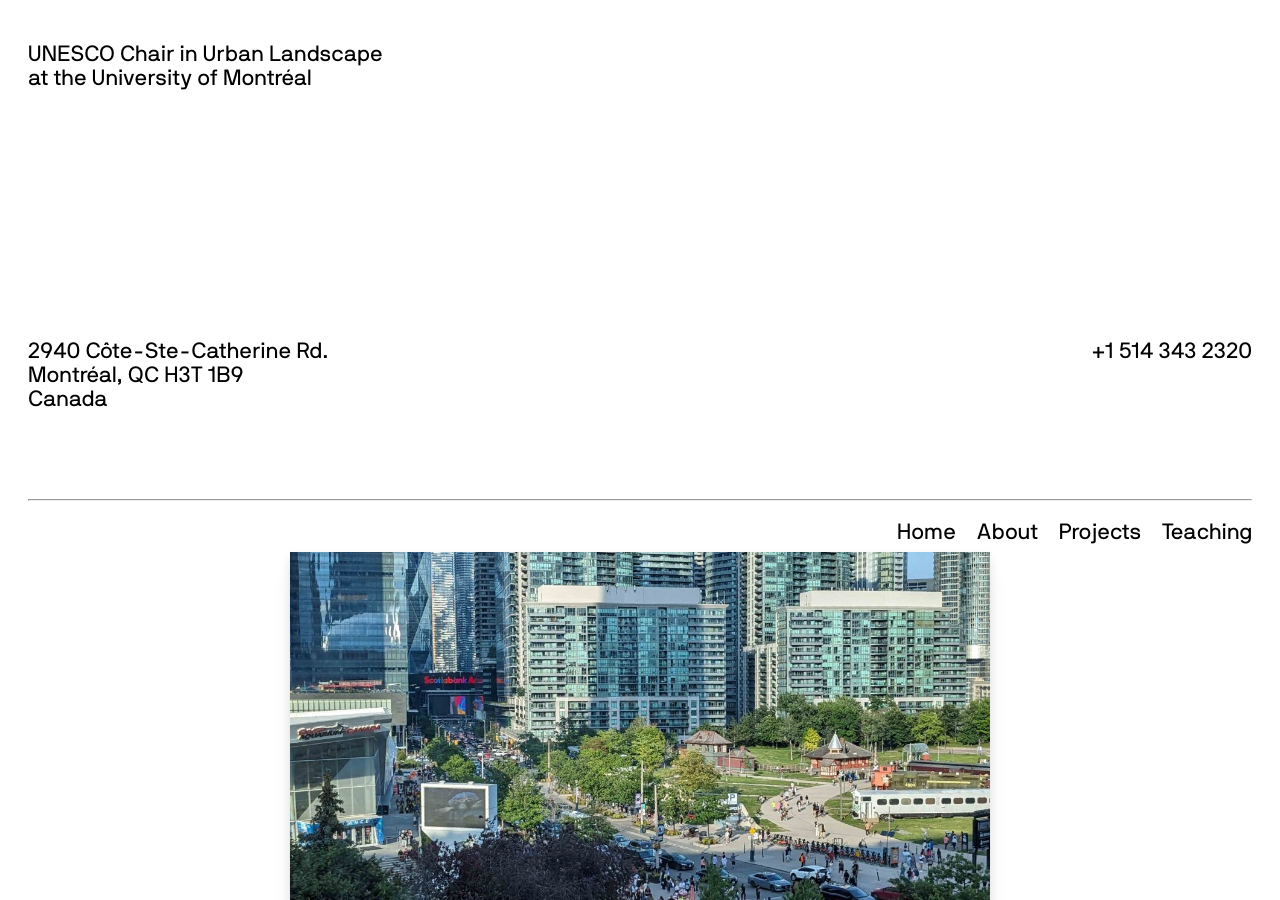
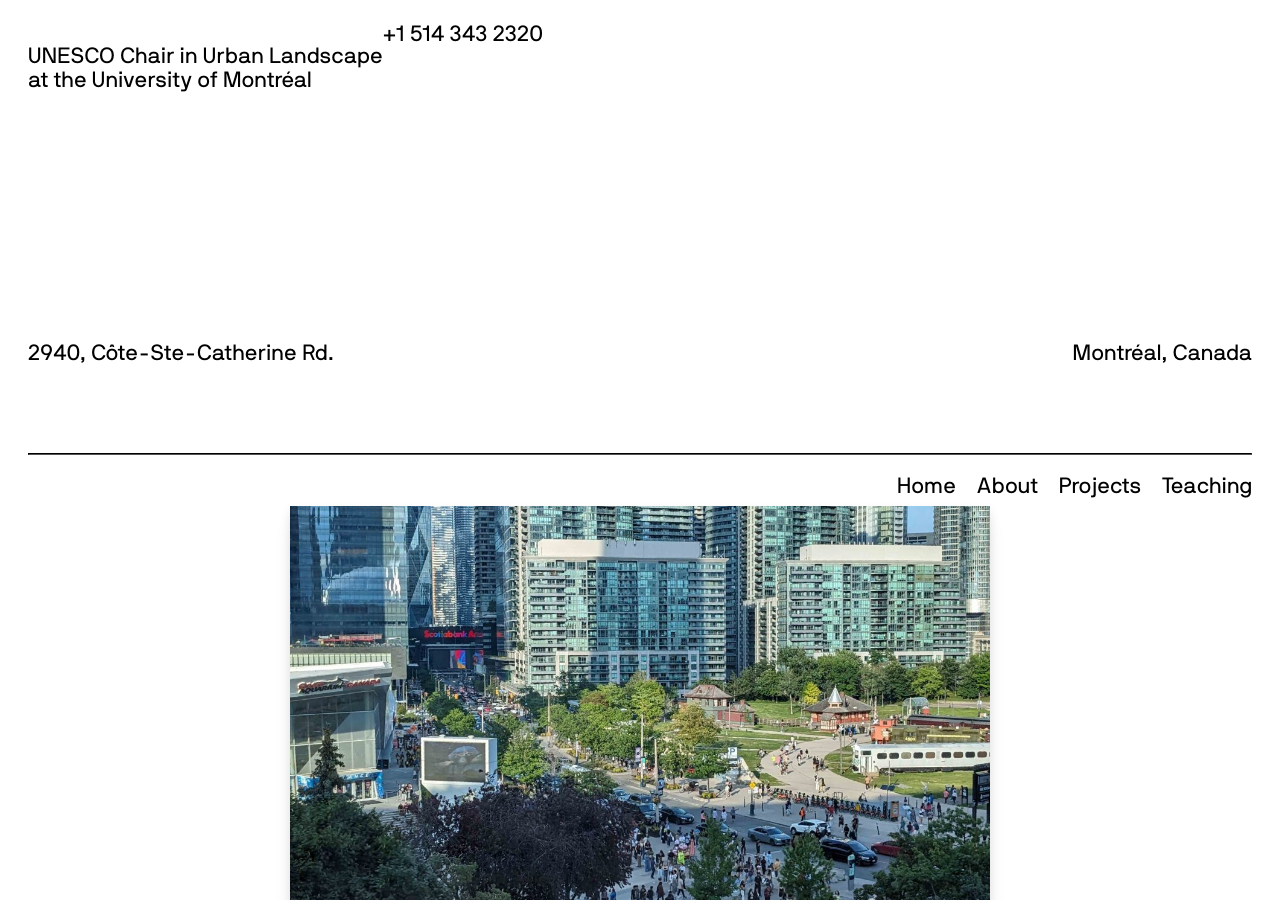
Before and after one commit to CUPUM/cupum.github.io, a Jekyll site: the page built from _posts/2024-02-01-insight_into_report.md, in a window 1280 px wide and 900 px high. Built offline with Jekyll 4.4.1, drawn with Linux system fonts in a browser that asks for light colours.

Commit message:
Rearrange contact

```diff
--- a/_includes/contact.html
+++ b/_includes/contact.html
@@ -1,5 +1,8 @@
 <div id=my_contact>
   <p class="alignleft">{{ "UNESCO Chair in Urban Landscape<br>at the University of Montréal" }}</p>
+
+  <p class={{ "mobilesOnly" }} href={{ "tel:+15143432320>+1 514 343 2320" }}</p>
+   </div>
 
   <div style="clear: both;"></div>
 
@@ -7,11 +10,10 @@
 
   <div>
     <p class="alignleft"><a
-  href={{ "https://maps.app.goo.gl/Z7w1NWhM6WJec78J9?g_st=ic" }}>{{ "2940 Côte-Ste-Catherine Rd.<br>Montréal, QC  H3T 1B9<br>Canada" }}
+  href={{ "https://maps.app.goo.gl/Z7w1NWhM6WJec78J9?g_st=ic" }}>{{ "2940, Côte-Ste-Catherine Rd." }}
     </a></p>
-    <p class="alignright"><a class={{ "mobilesOnly" }} href={{ "tel:+15143432320>+1 514 343 2320" }}
-    </a></p>
-   </div>
+    <p class="alignright"><a
+ href={{ "" }}>{{ "Montréal, Canada" }}
 
   <div style="clear: both;"></div>
   <span class="b"></span>
```
